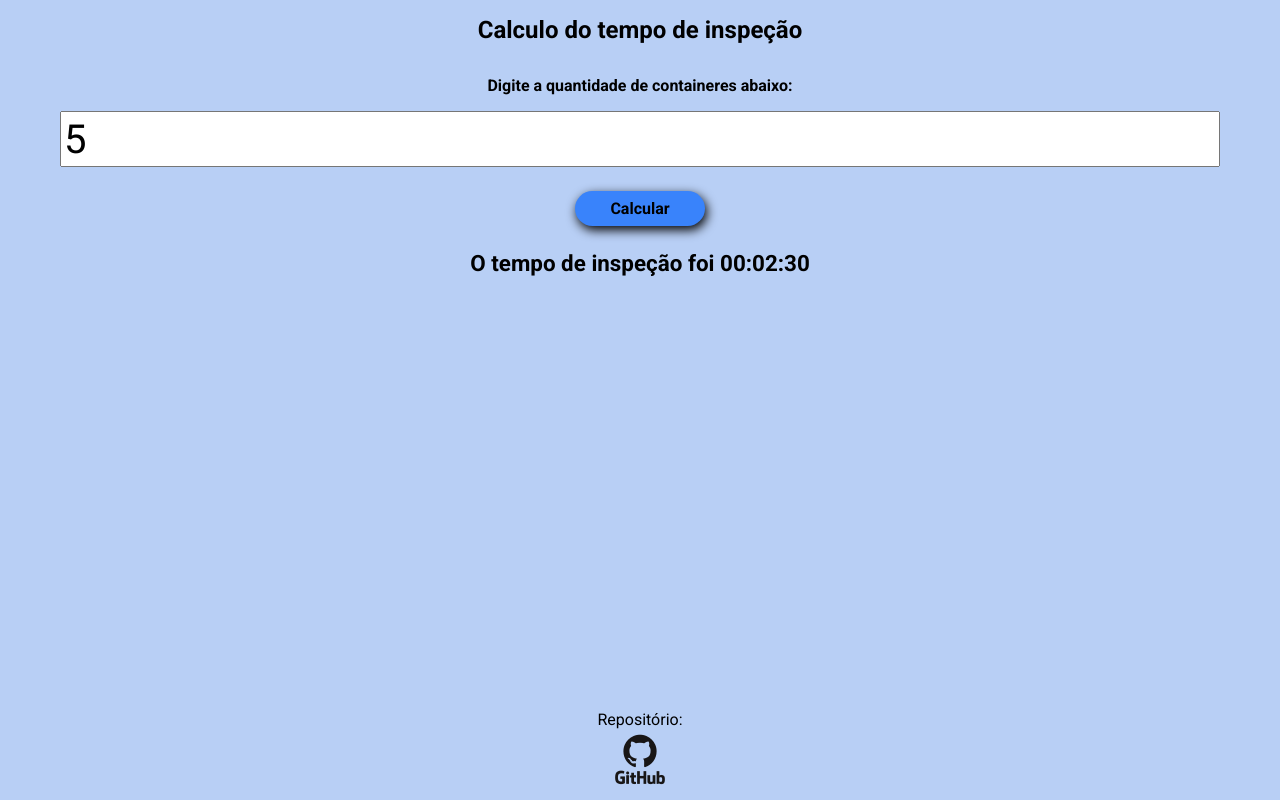
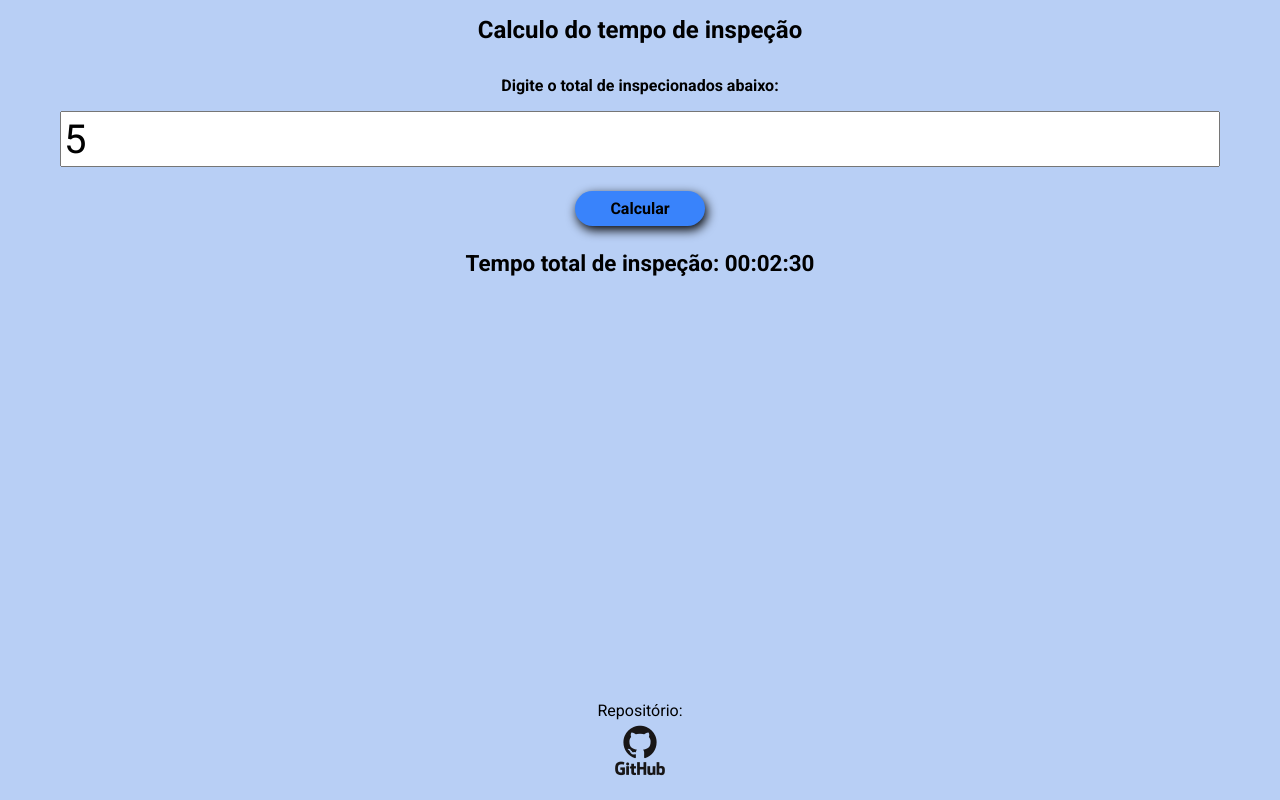
Before and after one commit to felipebrenno0/calculo-tempo-de-inspe--o, a plain HTML site: page index.html in a window 1280 px wide. Both pictures are taken after typing "5" into the empty fields and a click on the button "Calcular". Drawn offline with nearby package versions, Linux system fonts and the light colour scheme.

Commit message:
first commit

```diff
--- a/index.html
+++ b/index.html
@@ -13,7 +13,7 @@
     </nav>
 
    <div id="container" class="container-div">
-    <h3>Digite a quantidade de containeres abaixo:</h3>
+    <h3>Digite o total de inspecionados abaixo:</h3>
 
     <input  id="valorDigitado" class="quanditade-container" type="number" value="" >
     <button onclick="ativarBotao()">Calcular</button>
@@ -23,7 +23,7 @@
 
    <footer>
     <p>Repositório:</p>
-    <i class="devicon-github-original-wordmark colored"></i>
+    <a href="https://github.com/felipebrenno0/calculo-tempo-de-inspecao" class="icone" ><i class="devicon-github-original-wordmark colored" ></i></a>
    </footer>
 
 </body>
--- a/main.js
+++ b/main.js
@@ -9,7 +9,6 @@ function ativarBotao() {
     const quantidadeContainer = [valorDigitado]
 
    TempoCalculado =  calcularTempo(quantidadeContainer).join(':')
-   console.log(TempoCalculado)
    removerElementoAntigo()
    imprimirNaTela(TempoCalculado)
 
@@ -42,7 +41,7 @@ function adicionarZero(string) {
 function imprimirNaTela(ArrayString){
 
     let novoElemtento = document.createElement("h1")
-    novoElemtento.innerHTML = `O tempo de inspeção foi ${ArrayString} `
+    novoElemtento.innerHTML = `Tempo total de inspeção: ${ArrayString} `
     novoElemtento.classList.add("tempo-de-inspecao")
     container.appendChild(novoElemtento)
     novoElemtento.id = "meuElemento"
--- a/style.css
+++ b/style.css
@@ -67,11 +67,12 @@ footer{
 }
 
 footer > p{
-
+    font-size: 1rem;
 }
 
-footer > i {
+.icone {
     font-size: 50px;
+    text-decoration: none;
     margin-top: 0.3rem;
     margin-bottom: 1rem;
 }
```
